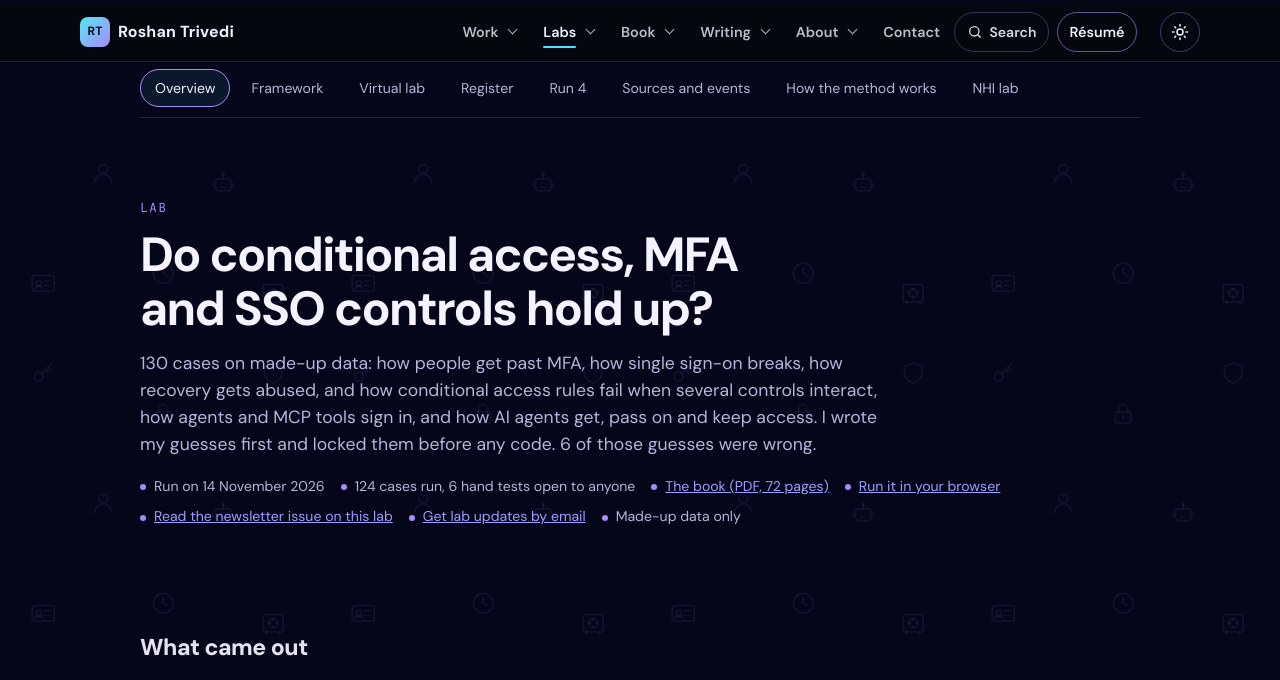
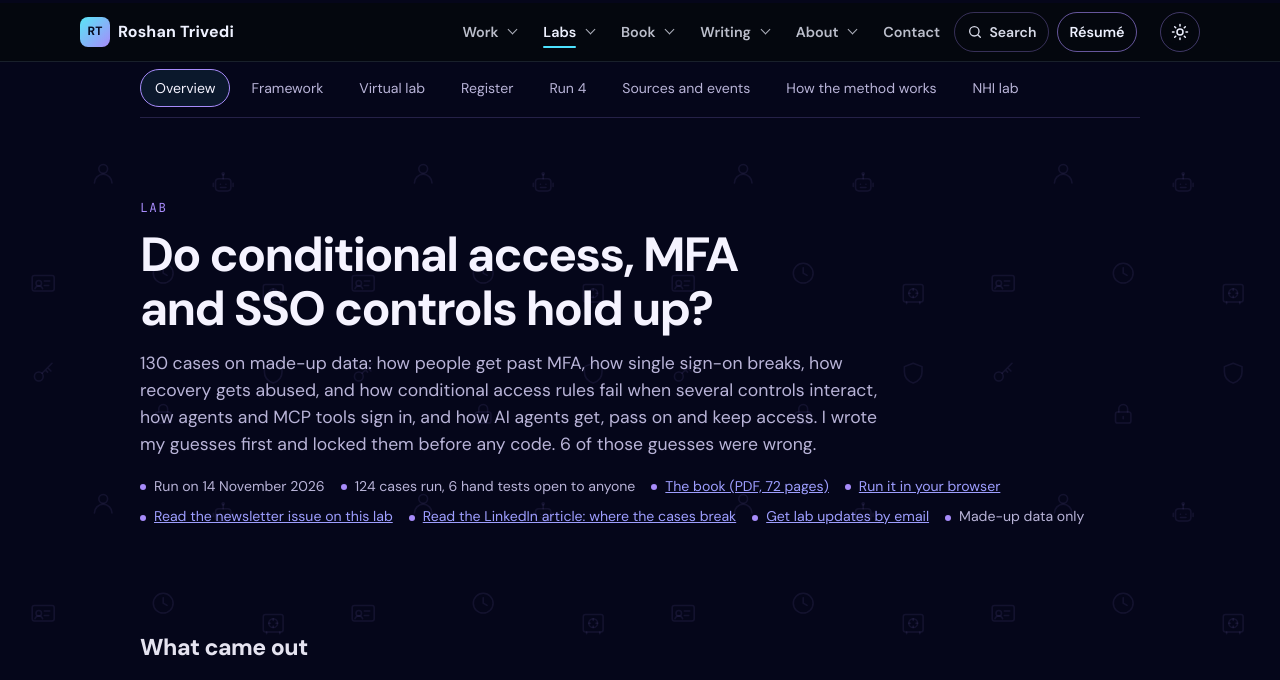
Before and after one commit to trivediroshan1-ui/trivediroshan1-ui.github.io, a Jekyll site: the page ca-mfa-lab/index.html, which Jekyll copies as it is, in a window 1280 px wide and 900 px high, cut to the strip 0-680 px from the top of the window. Built offline with Jekyll 4.4.1, drawn with Linux system fonts in a browser that asks for light colours.

Commit message:
Link the LinkedIn article from the lab overview (#119)

```diff
--- a/ca-mfa-lab/index.html
+++ b/ca-mfa-lab/index.html
@@ -45,7 +45,7 @@
     <nav class="hg-sitenav" aria-label="Main"><a class="brand" href="/"><i aria-hidden="true">RT</i><span>Roshan Trivedi</span></a><ul><li><a href="/case-studies/">Work</a></li><li><a href="/labs/" aria-current="page">Labs</a></li><li><a href="/book/">Book</a></li><li><a href="/writing/">Writing</a></li><li><a href="/about/">About</a></li><li class="ct"><a href="/#contact">Contact</a></li><li class="res"><a href="/resume/">R&eacute;sum&eacute;</a></li></ul></nav>
 <main id="main" class="nhi">
   <nav class="nsub" aria-label="Conditional access lab sections"><a href="/ca-mfa-lab/" aria-current="page">Overview</a><a href="/ca-mfa-lab/framework/">Framework</a><a href="/ca-mfa-lab/virtual-lab/">Virtual lab</a><a href="/ca-mfa-lab/register/">Register</a><a href="/ca-mfa-lab/run-4/">Run 4</a><a href="/ca-mfa-lab/sources/">Sources and events</a><a href="/nhi-lab/method/">How the method works</a><a href="/nhi-lab/">NHI lab</a></nav>
-  <header class="nhero"><p class="eyebrow">Lab</p><h1>Do conditional access, MFA and SSO controls hold up?</h1><p class="dek">130 cases on made-up data: how people get past MFA, how single sign-on breaks, how recovery gets abused, and how conditional access rules fail when several controls interact, how agents and MCP tools sign in, and how AI agents get, pass on and keep access. I wrote my guesses first and locked them before any code. 6 of those guesses were wrong.</p><ul class="nmeta"><li>Run on 14 November 2026</li><li>124 cases run, 6 hand tests open to anyone</li><li><a href="/ca-mfa-lab/ca-mfa-lab-book.pdf">The book (PDF, 72 pages)</a></li><li><a href="/ca-mfa-lab/virtual-lab/run/">Run it in your browser</a></li><li><a href="https://buttondown.com/trivedi/archive/i-tested-130-sign-in-cases-mfa-was-often-not-the/">Read the newsletter issue on this lab</a></li><li><a href="https://buttondown.com/trivedi">Get lab updates by email</a></li><li>Made-up data only</li></ul></header>
+  <header class="nhero"><p class="eyebrow">Lab</p><h1>Do conditional access, MFA and SSO controls hold up?</h1><p class="dek">130 cases on made-up data: how people get past MFA, how single sign-on breaks, how recovery gets abused, and how conditional access rules fail when several controls interact, how agents and MCP tools sign in, and how AI agents get, pass on and keep access. I wrote my guesses first and locked them before any code. 6 of those guesses were wrong.</p><ul class="nmeta"><li>Run on 14 November 2026</li><li>124 cases run, 6 hand tests open to anyone</li><li><a href="/ca-mfa-lab/ca-mfa-lab-book.pdf">The book (PDF, 72 pages)</a></li><li><a href="/ca-mfa-lab/virtual-lab/run/">Run it in your browser</a></li><li><a href="https://buttondown.com/trivedi/archive/i-tested-130-sign-in-cases-mfa-was-often-not-the/">Read the newsletter issue on this lab</a></li><li><a href="https://www.linkedin.com/pulse/weak-spots-have-moved-past-mfa-prompt-roshan-trivedi-izruf">Read the LinkedIn article: where the cases break</a></li><li><a href="https://buttondown.com/trivedi">Get lab updates by email</a></li><li>Made-up data only</li></ul></header>
 
   <section class="nsec" id="result" aria-labelledby="res-h">
     <h2 id="res-h">What came out</h2>
```
